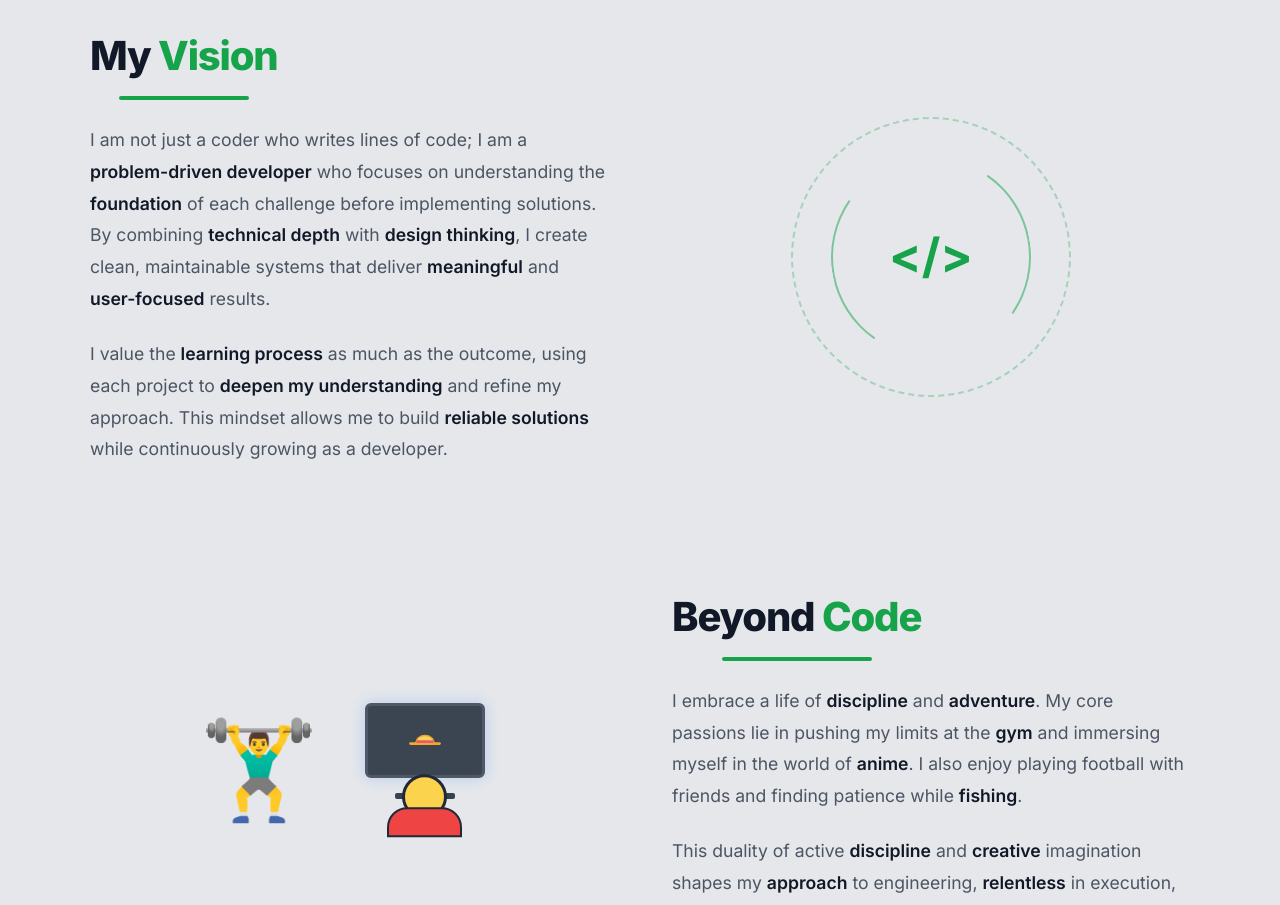
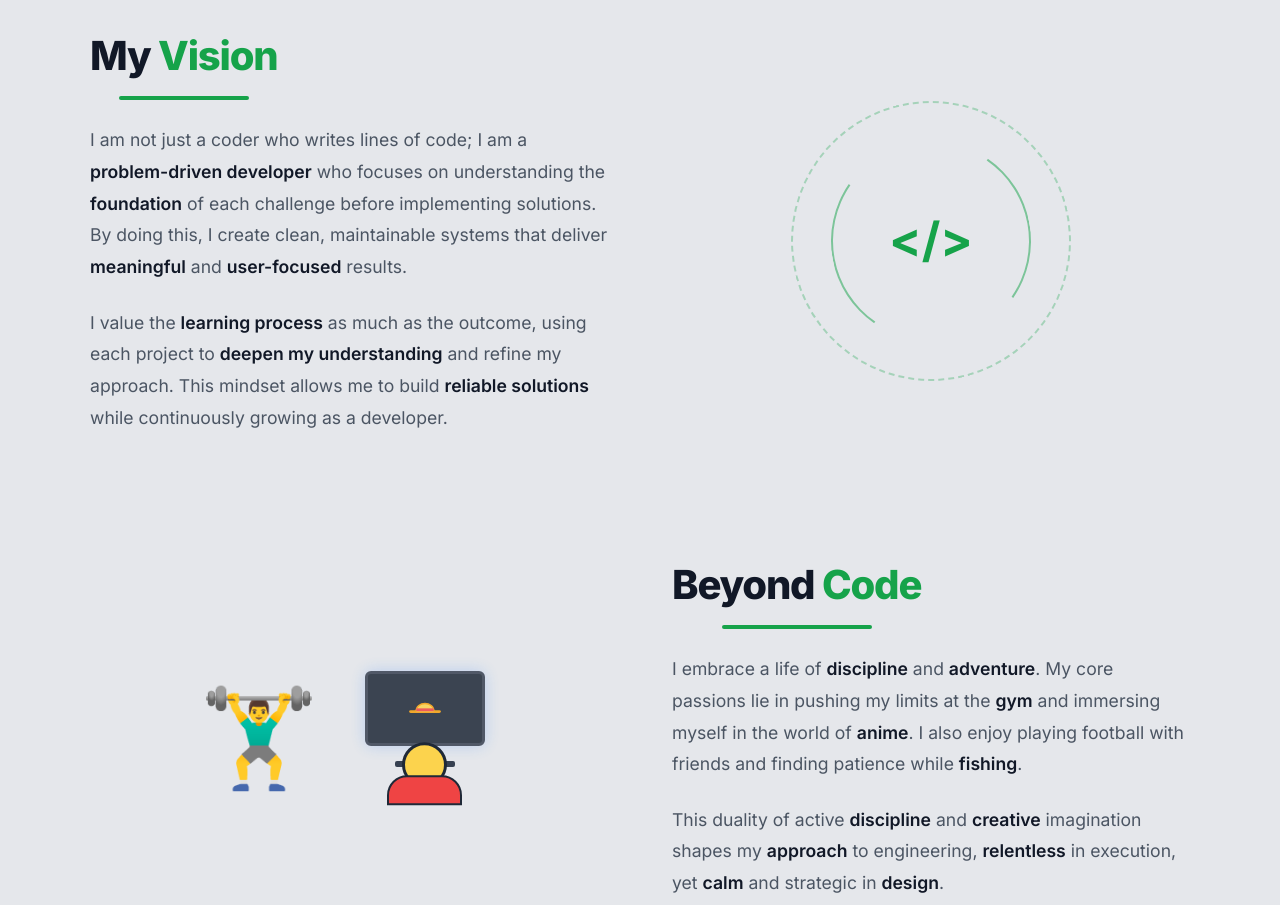
Before and after one commit to SupennD/supen-portfolio, a React (Vite) app: page / in a window 1280 px wide. Shown: the part 1840-2745 px from the top of the page. Built offline with nearby package versions, Linux system fonts and the light colour scheme.

Commit message:
changed name

```diff
--- a/src/components/About.jsx
+++ b/src/components/About.jsx
@@ -153,7 +153,7 @@ const About = () => {
                             />
                         </div>
                         <p style={styles.text}>
-                            I am not just a coder who writes lines of code; I am a <span style={styles.bold}>problem-driven developer</span> who focuses on understanding the <span style={styles.bold}>foundation</span> of each challenge before implementing solutions. By combining <span style={styles.bold}>technical depth</span> with <span style={styles.bold}>design thinking</span>, I create clean, maintainable systems that deliver <span style={styles.bold}>meaningful</span> and <span style={styles.bold}>user-focused</span> results.
+                            I am not just a coder who writes lines of code; I am a <span style={styles.bold}>problem-driven developer</span> who focuses on understanding the <span style={styles.bold}>foundation</span> of each challenge before implementing solutions. By doing this, I create clean, maintainable systems that deliver <span style={styles.bold}>meaningful</span> and <span style={styles.bold}>user-focused</span> results.
                         </p>
                         <p style={styles.text}>
                             I value the <span style={styles.bold}>learning process</span> as much as the outcome, using each project to <span style={styles.bold}>deepen my understanding</span> and refine my approach. This mindset allows me to build <span style={styles.bold}>reliable solutions</span> while continuously growing as a developer.
```
